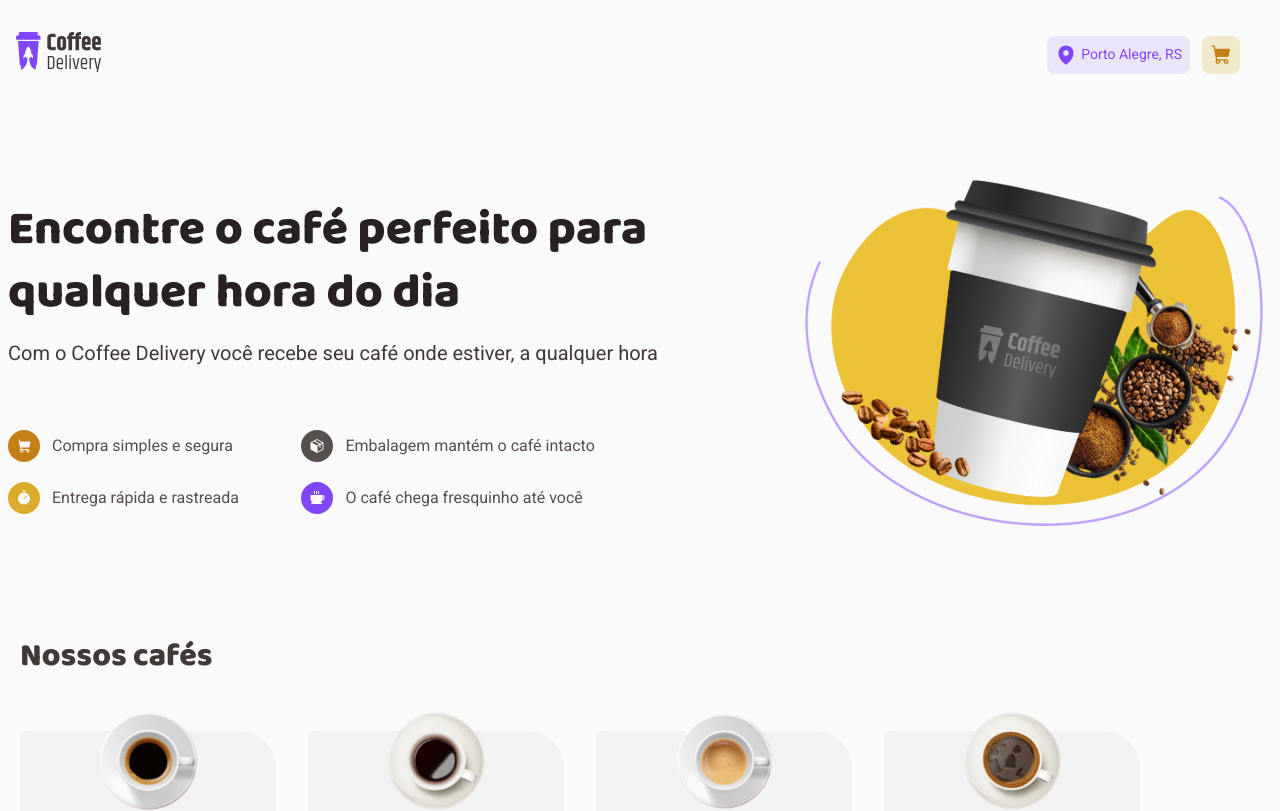
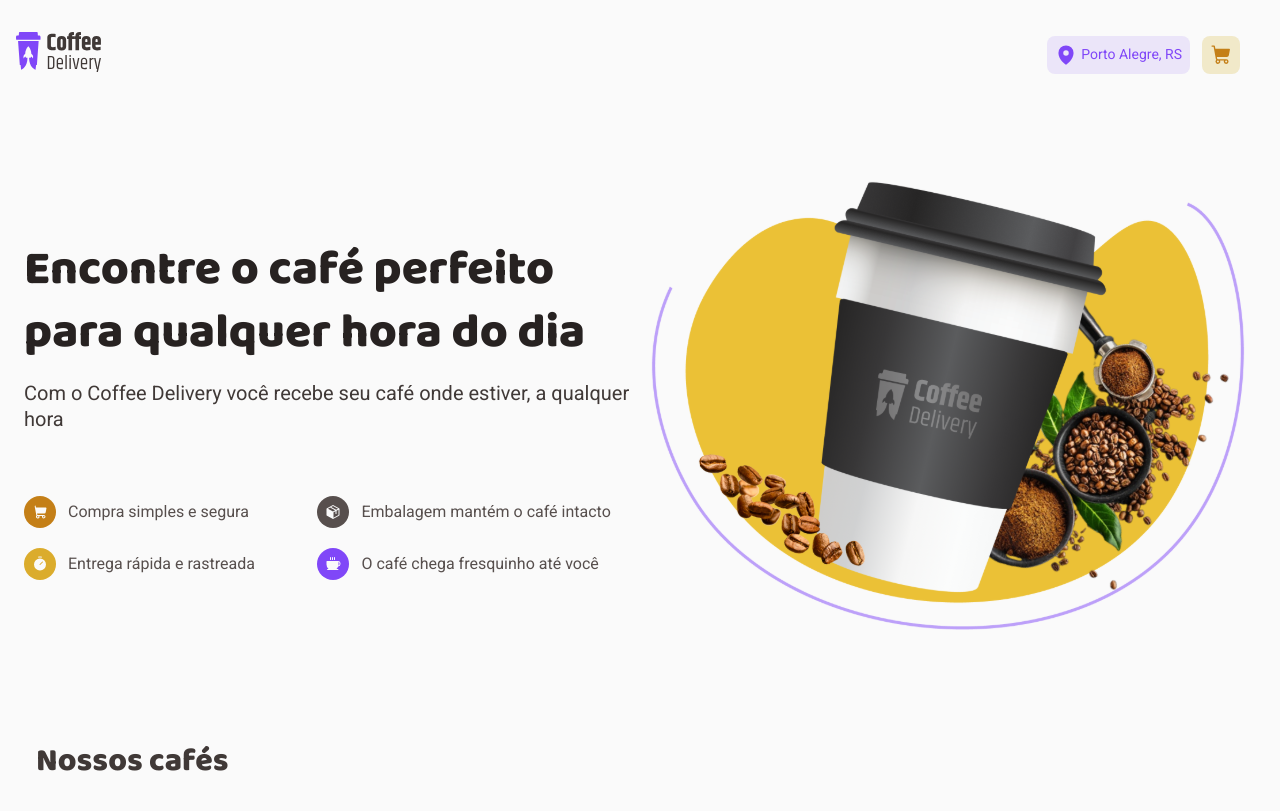
Before and after one commit to Guivieirasilva/coffee-delivery, a React (Vite) app: page / in a window 1280 px wide. Shown: the top 811 px of the page. Built offline with nearby package versions, Linux system fonts and the light colour scheme.

Commit message:
ajuste na proporção da imagem do banner

```diff
--- a/src/pages/Home/index.tsx
+++ b/src/pages/Home/index.tsx
@@ -1,6 +1,5 @@
 import { Coffee, Package, ShoppingCart, Timer } from '@phosphor-icons/react'
 import Hero from '../../assets/images/hero.svg'
-// import BgHero from '../../assets/images/hero-bg.svg'
 
 import {
   ContainerHero,
@@ -66,10 +65,9 @@
             </div>
           </div>
         </HeroContent>
-        <div>
+        <div className="imgHero">
           <img src={Hero} alt="Embalagem de Café do Coffee Delivery" />
         </div>
-        {/* <img id="bg" src={BgHero} alt="" /> */}
       </ContainerHero>
       <CoffeeList>
         <h2>Nossos cafés</h2>
--- a/src/pages/Home/styles.ts
+++ b/src/pages/Home/styles.ts
@@ -8,11 +8,7 @@
   flex-direction: column;
   align-items: center;
   justify-content: center;
-  /* h2 {
-    align-self: flex-start;
-    ${mixins.fonts.titleL}
-    color: ${({ theme }) => theme.colors['base-title']}
-  } */
+  padding: 0 1rem;
 `
 
 export const ContainerHero = styled.section`
@@ -26,6 +22,13 @@
   @media (max-width: 850px) {
     flex-direction: column;
     gap: 4rem;
+  }
+
+  div.imgHero {
+    flex: 1;
+    > img {
+      width: 100%;
+    }
   }
 
   img#bg {
```
